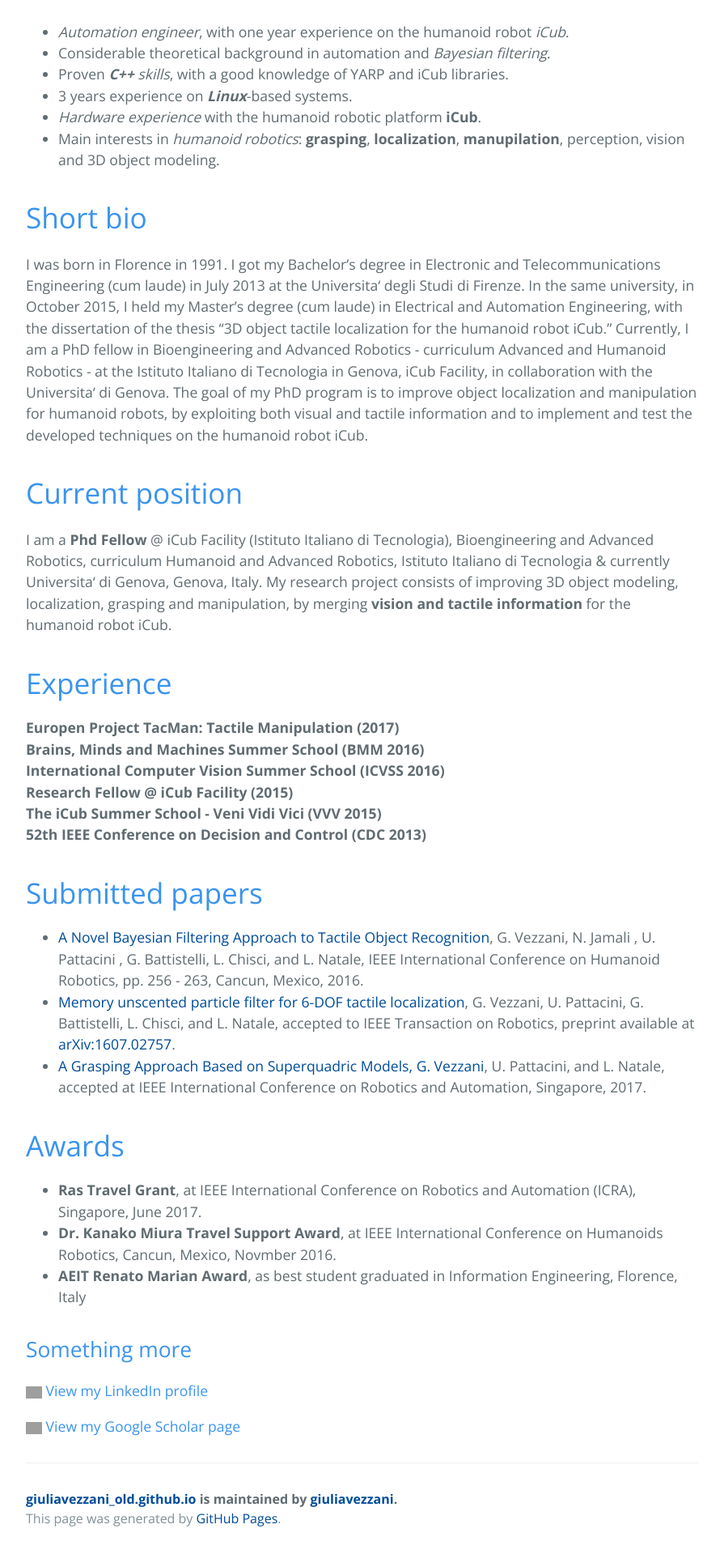
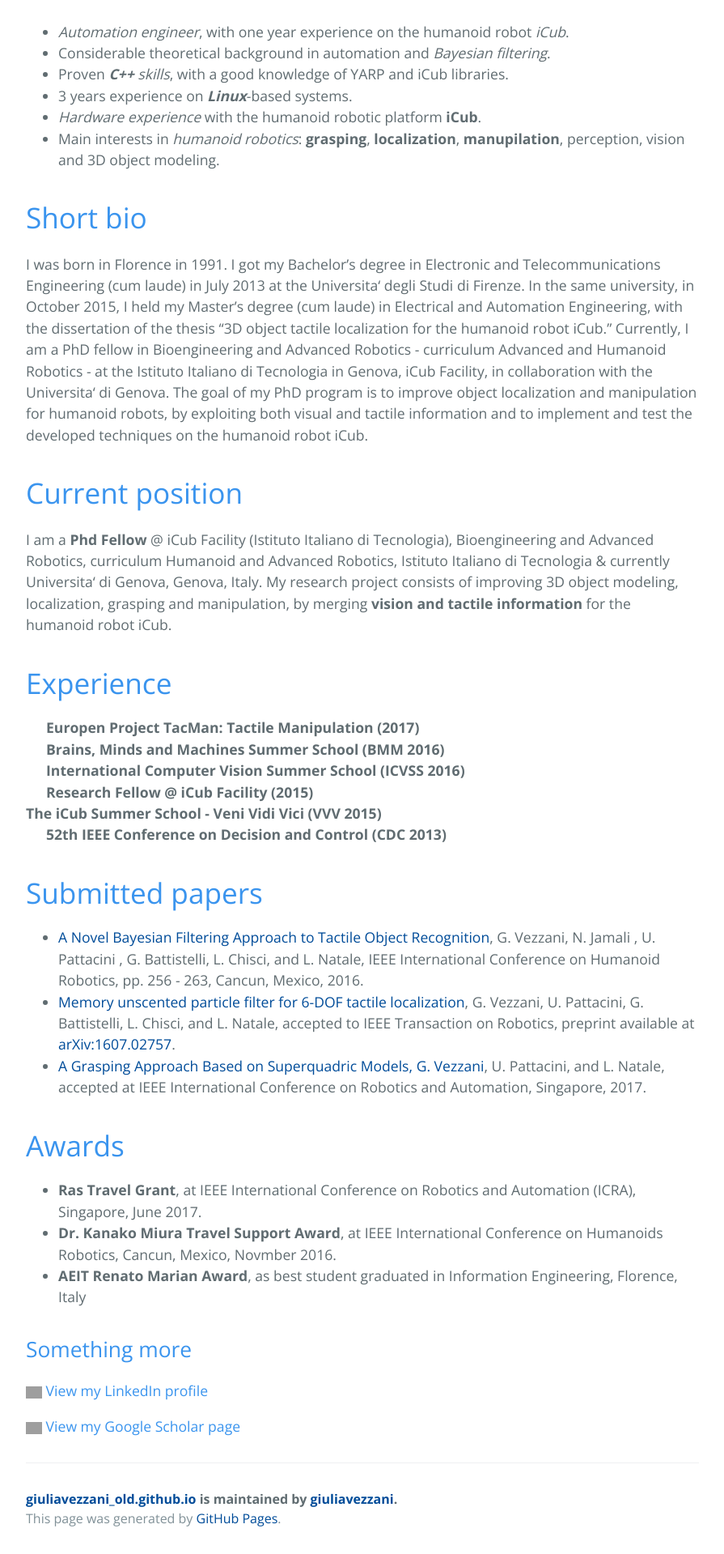
Before and after one commit to giuliavezzani/giuliavezzani_old.github.io, a Jekyll site: the page built from index.md, in a window 1280 px wide. Shown: the part 742-2661 px from the top of the page at 81% size, without its empty margins (192-1087 px from the left). Built offline with Jekyll 4.4.1, drawn with Linux system fonts in a browser that asks for light colours; our own code applies the rules of GitHub Pages for plain Markdown files; grey boxes are pictures that could not be loaded.

Commit message:
Update index.md

```diff
--- a/index.md
+++ b/index.md
@@ -43,21 +43,21 @@ by merging **vision and tactile information** for the humanoid robot iCub.
 
 # Experience
 
-<details>
+<details style="margin-left: 25px;">
  <summary>  <b>Europen Project TacMan: Tactile Manipulation (2017)</b> </summary>
         <p style="margin-left: 25px;">TacMan is a project founded by the European Union, FP7 ICT Cognitive System and Robotics, no. 610967.
         My work for the TacMan project contributed to improving <b>recognition and manipulation skills</b> for the
 humanoid robot iCub. I developed a model-based tactile object localization and recognition algorithm
 and a novel pipeline in order to make the iCub robot perform the <b>handover task</b>, i.e. transfer an
 object from one hand to the other.</p></details>
- <details>
+ <details style="margin-left: 25px;">
    <summary> <b>Brains, Minds and Machines Summer School (BMM 2016)</b> </summary>
    <p style="margin-left: 50px;"> BMM summer school is organized by Harvard Medical School
 September, and Massachusetts Institute of Technology, Woods Hole, Massachusetts, US. An intensive three-week course will give advanced students a “deep end” introduction to the problem
 of intelligence – how the brain produces intelligent behavior and how we may be able to replicate
 intelligence in machines. (Selected students: 30/300 nearly.) The school required the accomplishment of a 3 week project, for which I implemented an algorithm, capable of <b>detecting and recognize activities in real videos</b>. We achieved our goal by modeling the problem through <b>Hidden Markov Models</b> and by using <b>Bayesian Regression</b> as main approach.</p>
  </details>
- <details>
+ <details style="margin-left: 25px;">
    <summary>  <b>International Computer Vision Summer School (ICVSS 2016)</b>  </summary>
         <p style="margin-left: 25px;">ICVSS is organized by University
 of Cambridge and University of Catania, Ragusa, Italy.
@@ -67,7 +67,7 @@ Vision. The courses will be delivered by world renowned experts in the field, fr
 industry, and will cover both theoretical and practical aspects of real Computer Vision problems as
 well as examples of their successful commercialisation. (Selected students: 150/396.)</p>
  </details>
- <details>
+ <details style="margin-left: 25px;">
    <summary>  <b>Research Fellow @ iCub Facility (2015)</b>  </summary>
         <p style="margin-left: 25px;">I have partnered with the Italian Institute of Technology during my <b>M.Sc. thesis</b>, about  6D object tactile localization, i.e. the problem to estimate the 6-DOF pose of a tridimensional
 object, whose model is known  by using the tactile measurements collected with the robot iCub.</p>
@@ -77,7 +77,7 @@ object, whose model is known  by using the tactile measurements collected with t
        <p style="margin-left: 25x;">The school focuses on humanoid robotics, with the goal to foster collaboration on robot software
 across the boundaries and lifetimes of specific platforms and projects.</p>
 </details>
-<details>
+<details style="margin-left: 25px;">
    <summary>  <b>52th IEEE Conference on Decision and Control (CDC 2013)</b>  </summary>
         <p style="margin-left: 25px;">During my master course I joined the IEEE Conference on Decision and Control as a Crew Member. The CDC is recognized as the premier scientific and engineering conference dedicated to the
 advancement of the theory and practice of systems and control.</p>
```
